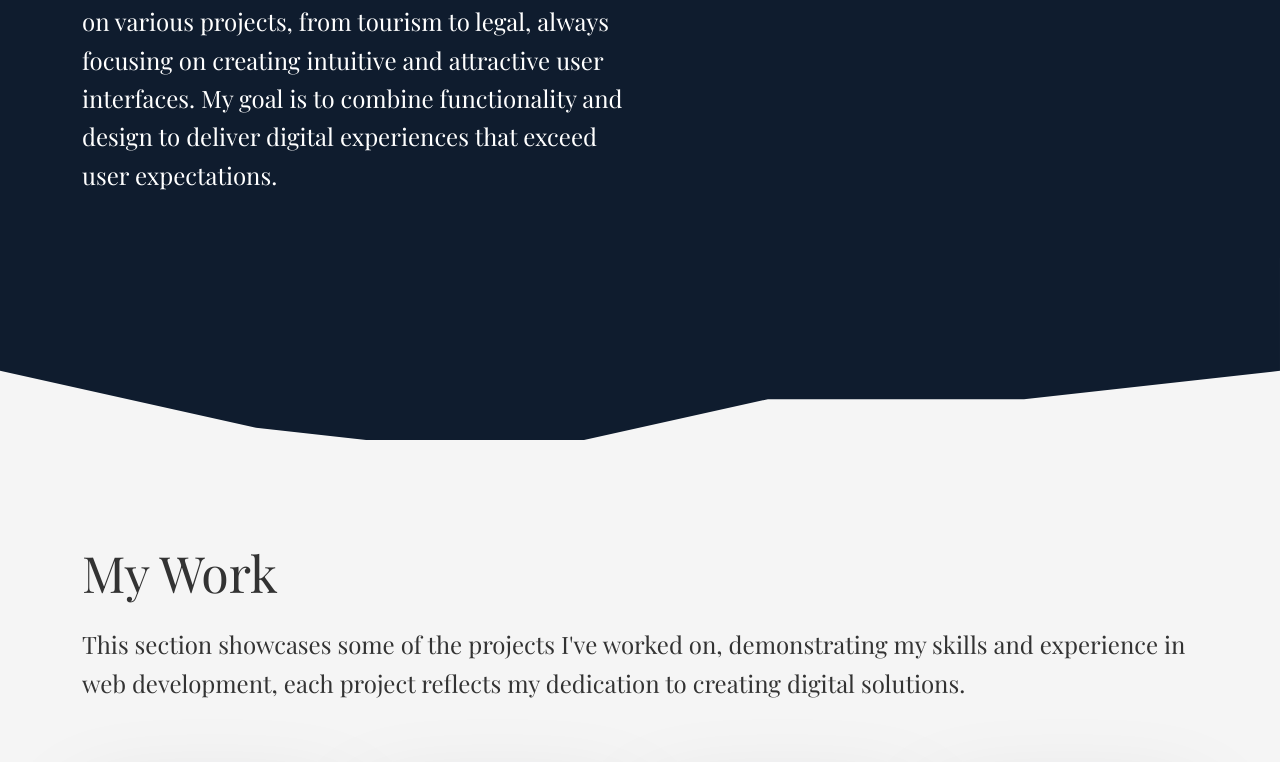
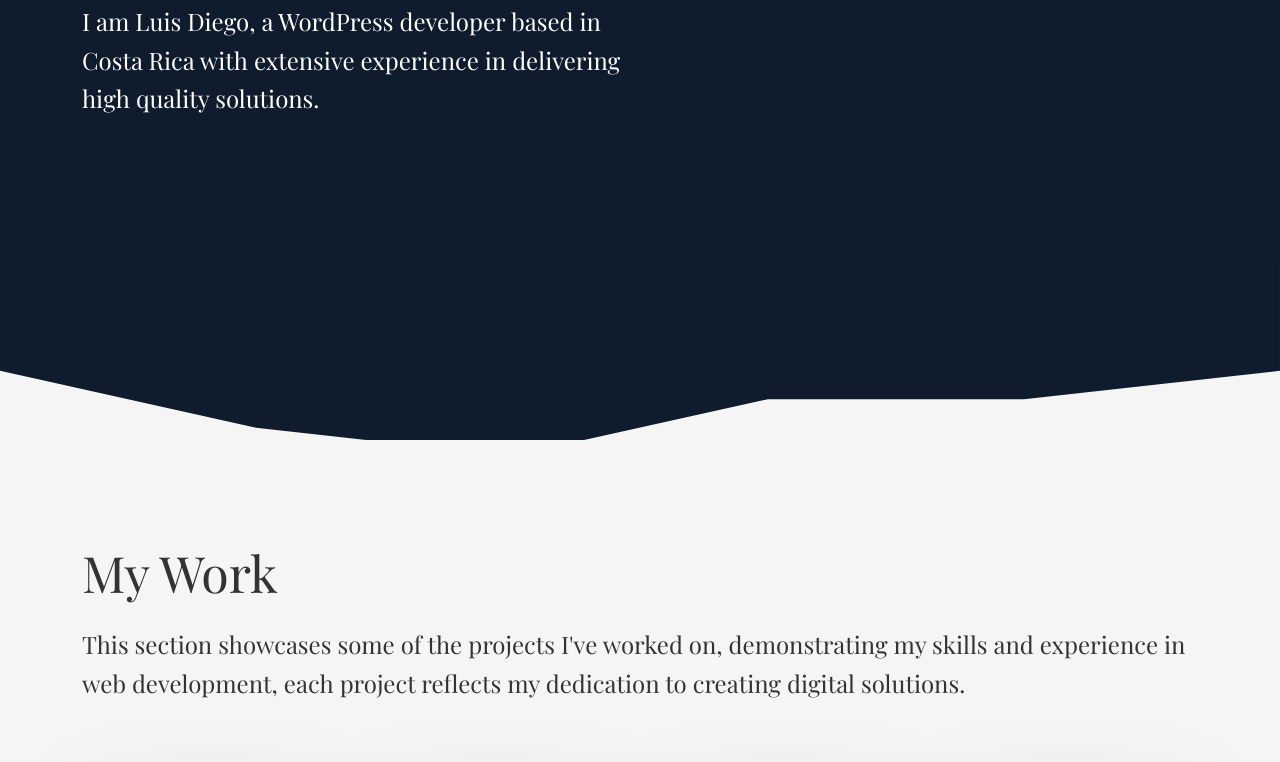
Before and after one commit to 20LDiegoM/portfolio, a website built with webpack: page index.html in a window 1280 px wide. Shown: the part 222-984 px from the top of the page. Built offline with nearby package versions, Linux system fonts and the light colour scheme.

Commit message:
Change img and content

```diff
--- a/index.html
+++ b/index.html
@@ -13,7 +13,7 @@
                 <div class="row">
                     <div class="col-12 col-lg-6">
                         <h1 data-aos="fade-up" class="main-banner-title">Welcome.</h1>
-                        <p data-aos="fade-up" class="main-banner-description">I'm Luis Diego, a WordPress developer based in Costa Rica. Throughout my career, I have worked on various projects, from tourism to legal, always focusing on creating intuitive and attractive user interfaces. My goal is to combine functionality and design to deliver digital experiences that exceed user expectations.</p>
+                        <p data-aos="fade-up" class="main-banner-description">I am Luis Diego, a WordPress developer based in Costa Rica with extensive experience in delivering high quality solutions.</p>
                     </div>
                 </div>
             </div>
```
Also changed, not shown: dist/157905f37a54b8e34f7e.webp (renamed from dist/images/rent-a-car2.webp), dist/7bf7c0395c0f3565a957.webp (deleted), dist/custom.bundle.css, dist/images/rent-a-car.webp, dist/vendor.bundle.js, src/images/rent-a-car.webp, src/images/rent-a-car2.webp (deleted), 1 other file.
